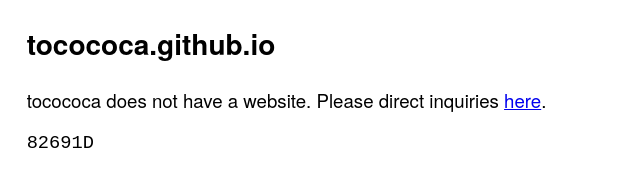
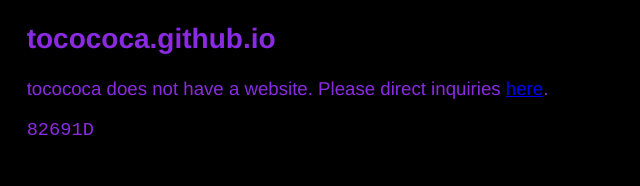
Before and after one commit to tocococa/tocococa.github.io, a plain HTML site: page index.html in a window 1280 px wide. Shown: the whole page, without its empty margins (0-640 px from the left). Drawn offline with Linux system fonts and the light colour scheme.

Commit message:
change color

```diff
--- a/css/tocococa.css
+++ b/css/tocococa.css
@@ -1 +1,6 @@
-body{font-family:"HelveticaNeue-Light","Helvetica Neue Light","Helvetica Neue    ","Hel",Helvetica,Arial,"Lucida Grande",sans-serif;font-size:14pt}#page{margin-left:1em}
+body{
+    font-family:"HelveticaNeue-Light","Helvetica Neue Light","Helvetica Neue","Hel",Helvetica,Arial,"Lucida Grande",sans-serif;
+    font-size:14pt;
+    background-color: rgb(0, 0, 0);
+    color: blueviolet;
+}#page{margin-left:1em}
```
